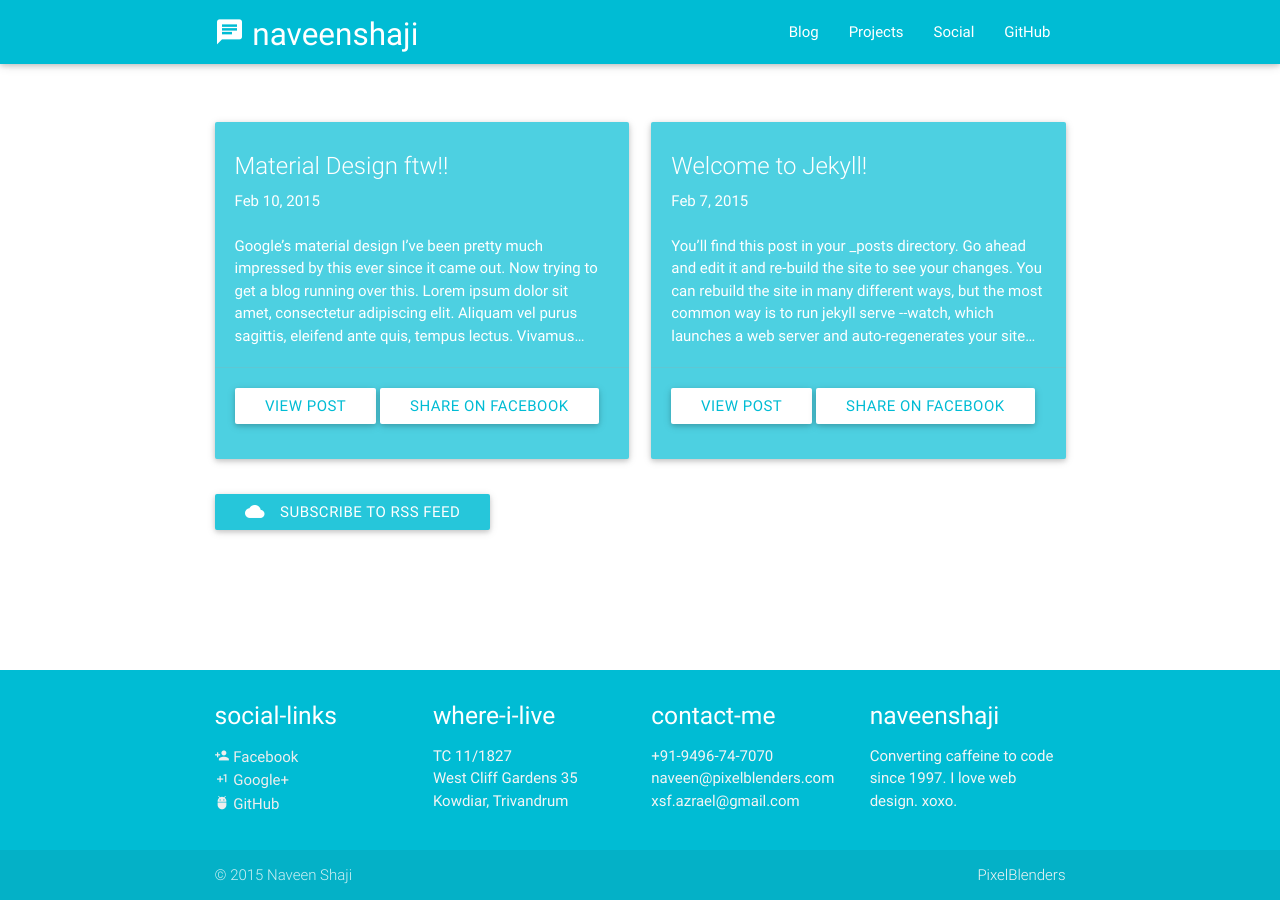
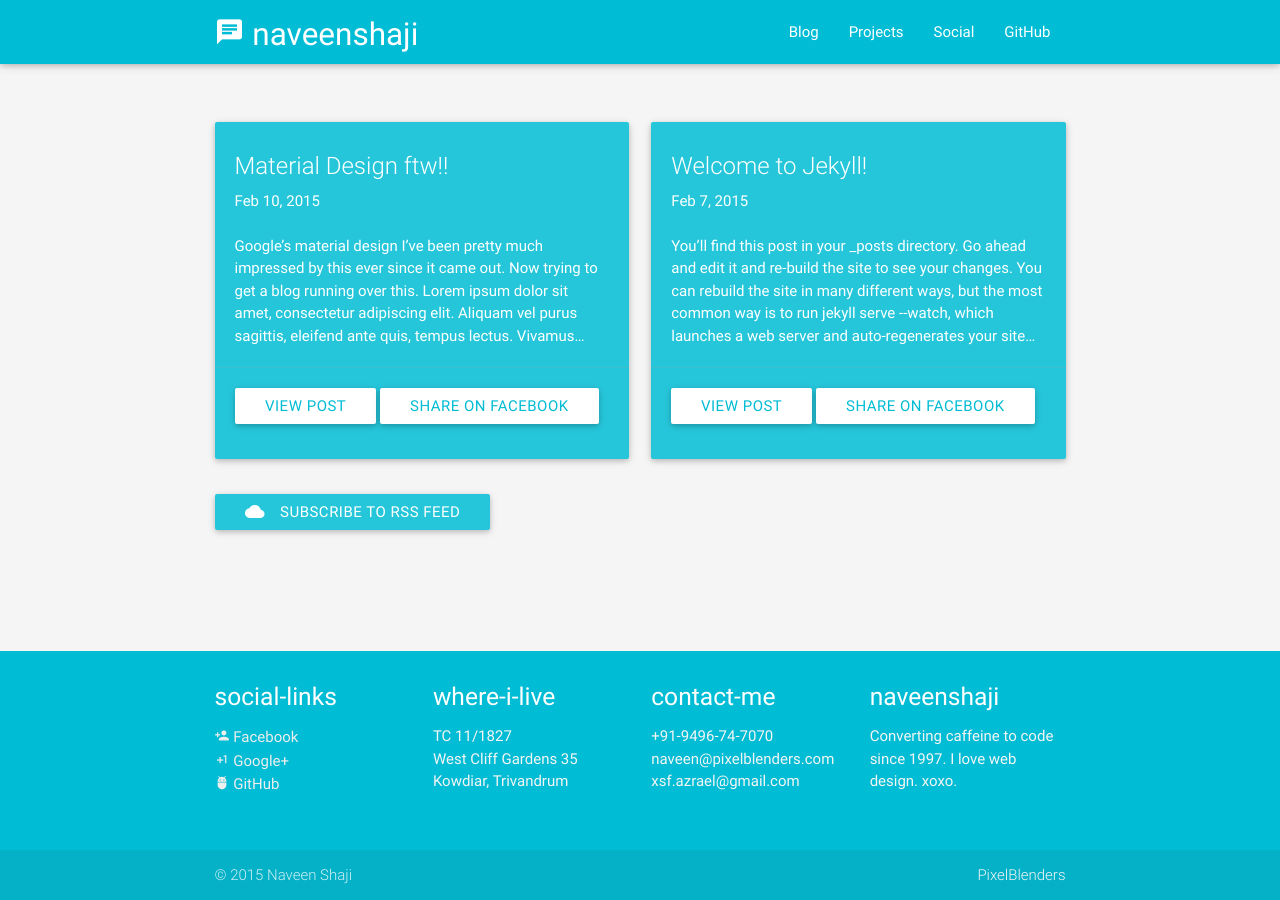
Before and after one commit to jhokamp/jhokamp.github.io, a Jekyll site: the page built from index.html, in a window 1280 px wide. Built offline with Jekyll 4.4.1, drawn with Linux system fonts in a browser that asks for light colours.

Commit message:
Darkened cards

```diff
--- a/_includes/footer.html
+++ b/_includes/footer.html
@@ -2,7 +2,7 @@
     <div class="container">
         <div class="row">
 
-            <div class="col l3 s6">
+            <div class="col l3 m6 s12">
                 <h5 class="white-text">social-links</h5>
                 <ul>
                     <li><a class="grey-text text-lighten-3" href="http://facebook.com/xSF.AzraeL/" target="_blank"><i class="mdi-social-person-add"></i> Facebook</a>
@@ -14,18 +14,18 @@
                     <ul>
             </div>
 
-            <div class="col l3 s6">
+            <div class="col l3 m6 s12">
             <h5 class="white-text">where-i-live</h5>
-            <p class="grey-text text-lighten-4">TC 11/1827<br>West Cliff Gardens 35<br>Kowdiar, Trivandrum</p>
+            <p class="grey-text text-lighten-4">TC 11/1827<br>West Cliff Gardens 35<br>Kowdiar, Trivandrum<br>&nbsp;</p>
             </div>
 
-            <div class="col l3 s6">
+            <div class="col l3 m6 s12">
                 <h5 class="white-text">contact-me</h5>
                 <p class="grey-text text-lighten-4">+91-9496-74-7070<br>naveen@pixelblenders.com<br>xsf.azrael@gmail.com</p>
             </div>
 
 
-            <div class="col l3 s6">
+            <div class="col l3 m6 s12">
                 <h5 class="white-text">naveenshaji</h5>
                 <p class="grey-text text-lighten-4">Converting caffeine to code since 1997. I love web design. xoxo.</p>
             </div>
--- a/_layouts/default.html
+++ b/_layouts/default.html
@@ -2,7 +2,7 @@
 <html>
 {% include head.html %}
 
-<body>
+<body class="grey lighten-4">
     {% include header.html %}
     <div class="container">
         <div class="wrapper">
--- a/_posts/2015-02-10-material-design.markdown
+++ b/_posts/2015-02-10-material-design.markdown
@@ -4,7 +4,7 @@ title:  "Material Design ftw!!"
 date:   2015-02-10 23:25:49
 categories: jekyll update
 ---
-### Google's material design
+#### Google's material design
 
 I've been pretty much impressed by this ever since it came out. Now trying to get a blog running over this.
 Lorem ipsum dolor sit amet, consectetur adipiscing elit. Aliquam vel purus sagittis, eleifend ante quis, tempus lectus. Vivamus maximus nibh lectus, sed gravida sapien imperdiet in. Curabitur non purus rutrum, iaculis mauris ac, placerat turpis. Donec vel semper enim, ut ultrices sem. Fusce rutrum, justo id porta malesuada, purus erat gravida metus, sit amet viverra turpis lacus nec mi. Aliquam et mi vel ipsum mollis aliquam eu eget augue. Morbi congue eros id nisl sagittis accumsan. Nam nec odio dolor.
--- a/index.html
+++ b/index.html
@@ -6,7 +6,7 @@ layout: default
         {% for post in site.posts %}
 
         <div class="col m12 l6">
-          <div class="card cyan lighten-2">
+          <div class="card cyan lighten-1 z-depth-1">
             <div class="card-content white-text">
               <span class="card-title">{{ post.title }}</span>
               <p>{{ post.date | date: "%b %-d, %Y" }}</p><br/>
@@ -14,7 +14,7 @@ layout: default
             </div>
             <div class="card-action">
               <button class="white cyan-text lighten-5 waves-effect waves-cyan waves-light btn" onclick="window.location.href='{{ post.url | prepend: site.baseurl }}'">View Post</button>
-              <button class="white cyan-text lighten-5 waves-effect waves-cyan waves-light btn" href='#'>Share on Facebook</button>
+              <button class="white cyan-text lighten-5 waves-effect waves-light btn" href='#'>Share on Facebook</button>
             </div>
           </div>
         </div>
```
